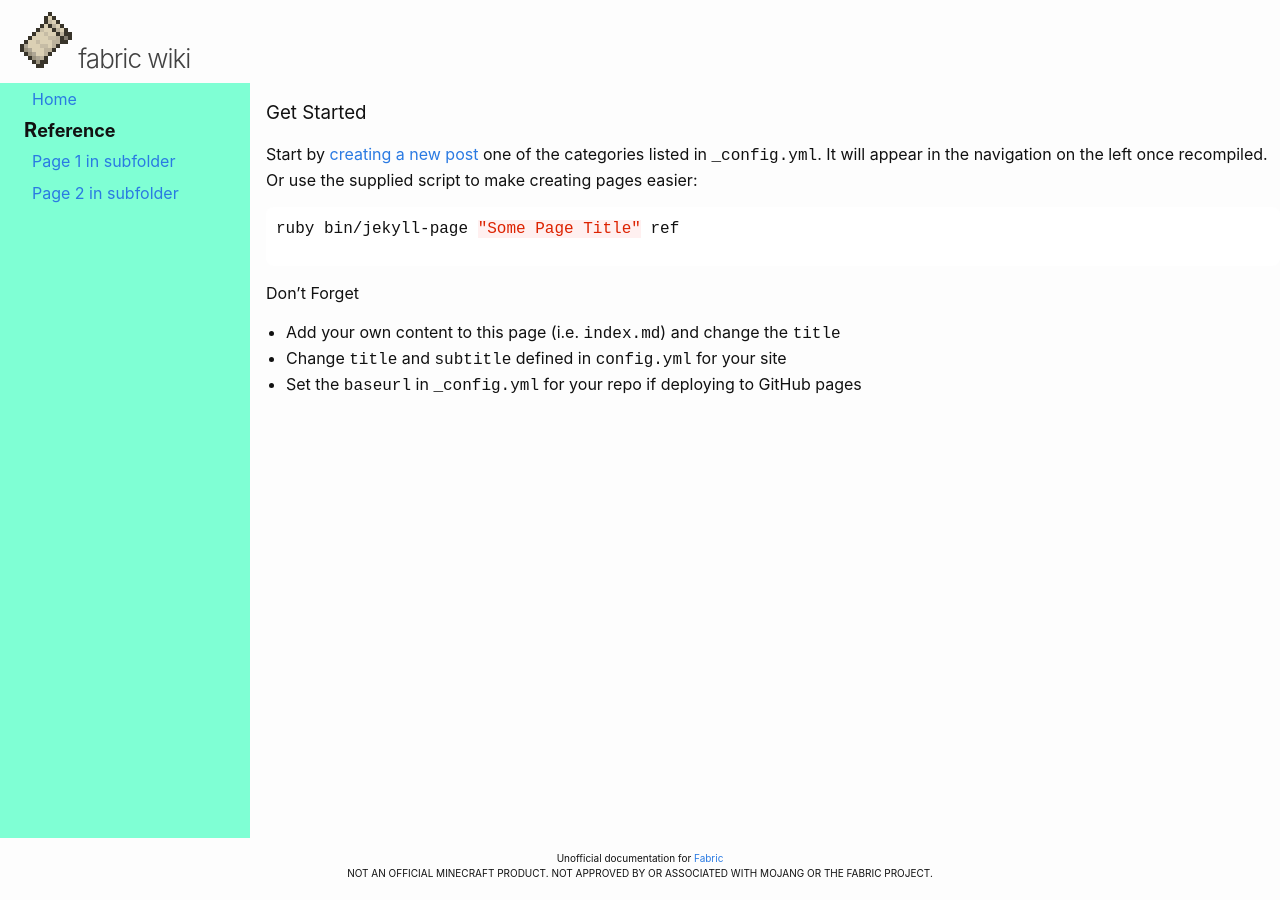
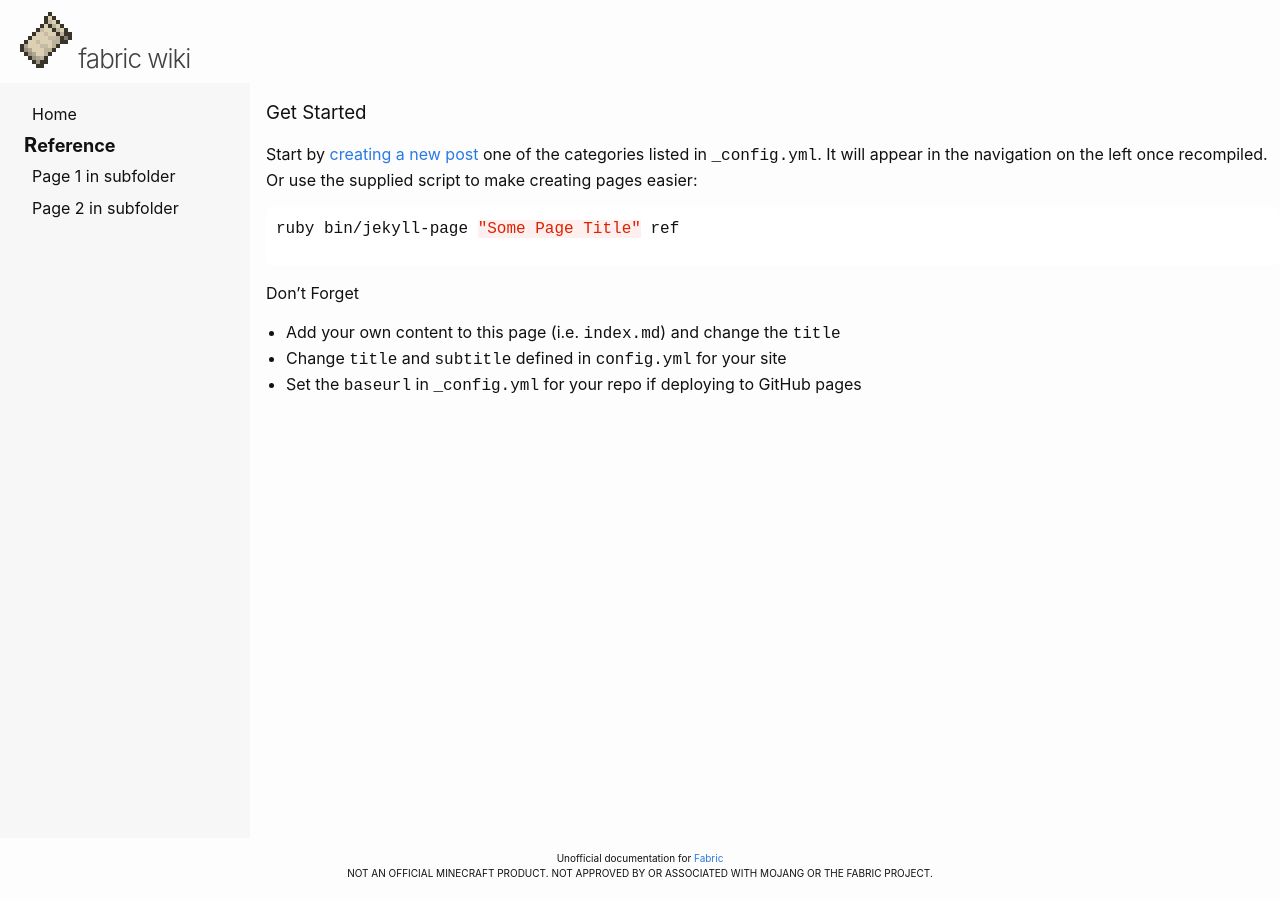
Before and after one commit to CottonMC/Wiki, a Jekyll site: the page built from index.md, in a window 1280 px wide. Built offline with Jekyll 4.4.1, drawn with Linux system fonts in a browser that asks for light colours.

Commit message:
Changed colors

```diff
--- a/css/layout.css
+++ b/css/layout.css
@@ -26,7 +26,7 @@ header {
 
 nav {
     grid-area: nav;
-    background-color: aquamarine;
+    background-color: #f7f7f7;
 }
 .nav-sticky{
     position: sticky;
--- a/css/main.css
+++ b/css/main.css
@@ -79,8 +79,9 @@ footer{
  */
  .nav{
     margin-top:.5rem;
-     padding: 0;
-     margin: 0;
+    padding: 0;
+    margin: 0;
+    padding-top:15px;
  }
 .nav > li{
    display:block;
@@ -97,15 +98,17 @@ footer{
     font-size: 20px;
 }
 .nav>li>a {
+    color: #111;
     position: relative;
     display: block;
     padding: 4px 0px;
     padding-left: 2rem;
 }
 .nav>li>a:hover {
-    background-color: bisque;
+    color: #111;
+    background-color: #fff;
 }
 .nav>li.active>a {
-    background-color:darkcyan;
+    background-color:#cccccc;
 
 }
```
